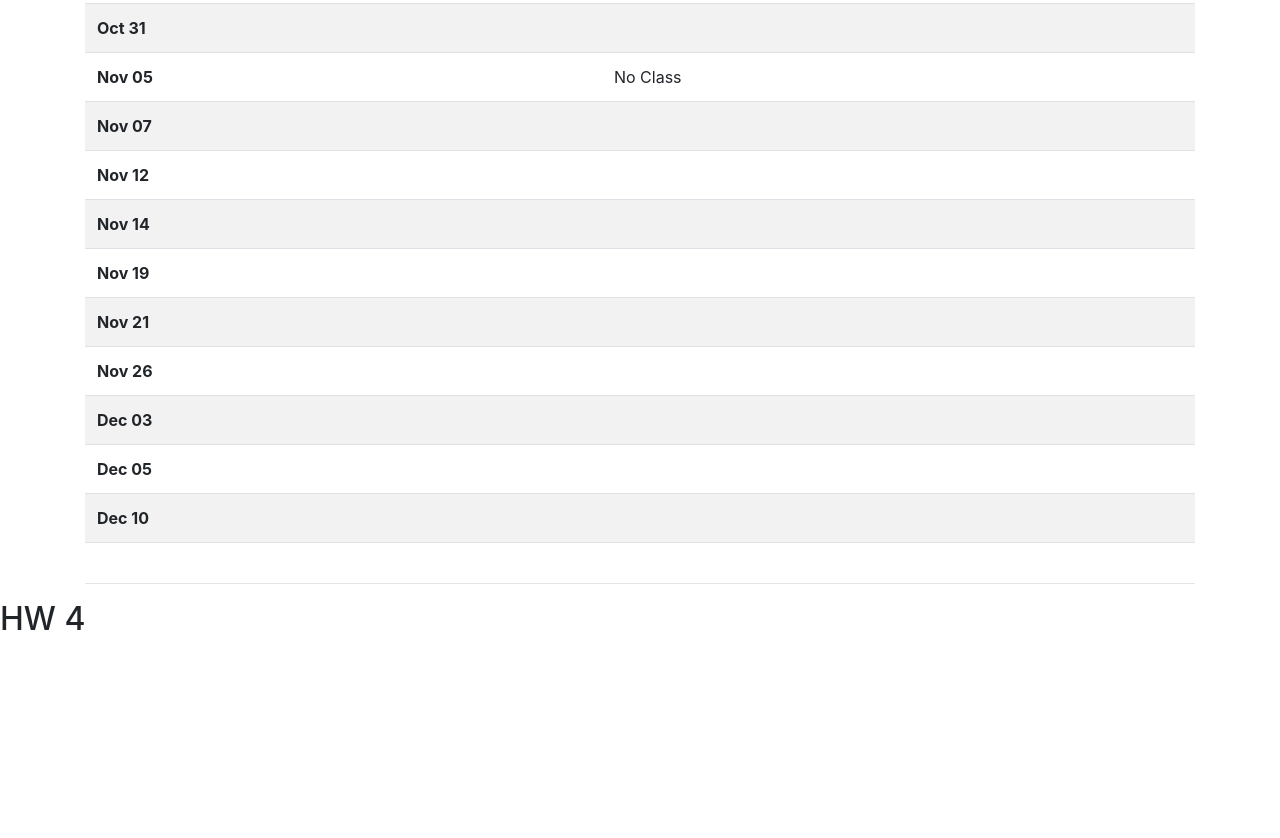
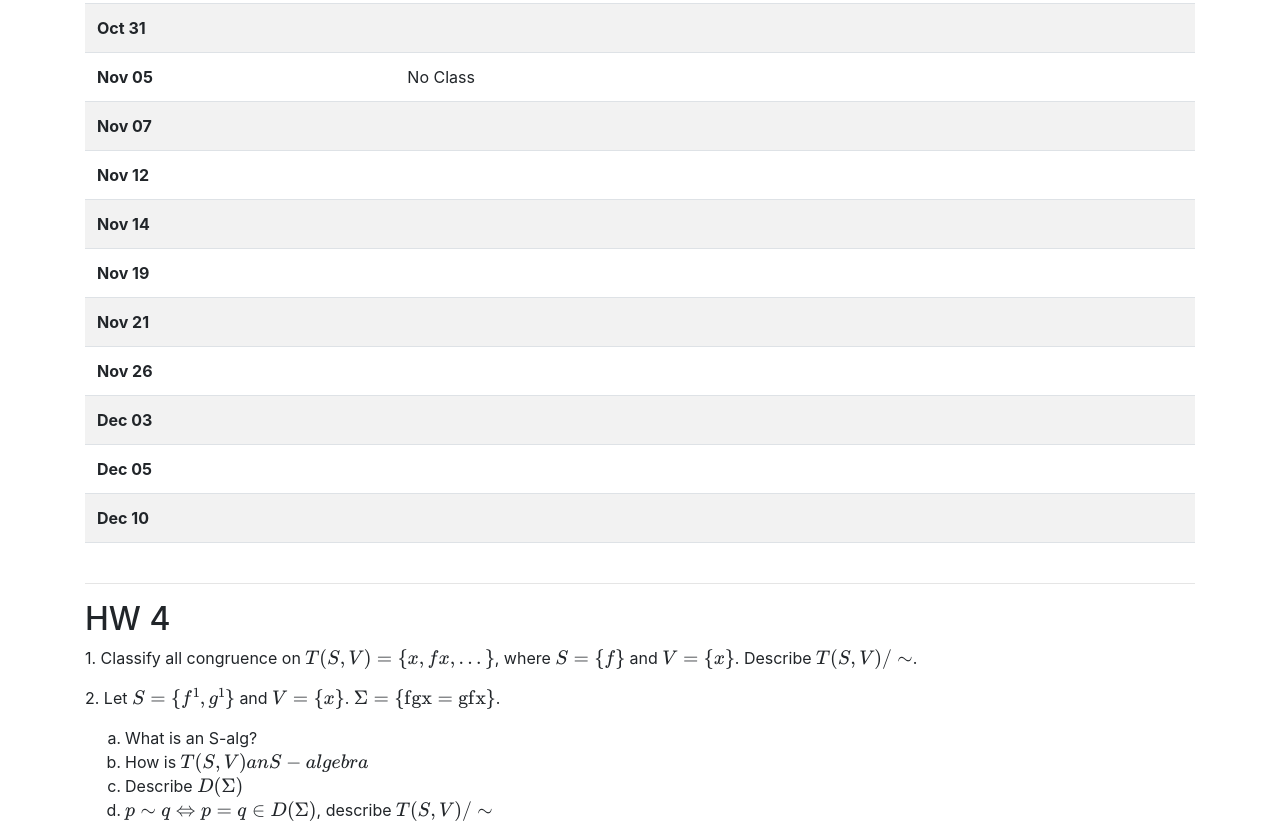
Before and after one commit to dismyth/math190, a plain HTML site: page index.html in a window 1280 px wide. Shown: the part 1236-2074 px from the top of the page. Before the commit the page ends 1890 px from the top, so only its background shows below. Drawn offline with nearby package versions, Linux system fonts and the light colour scheme; some packages are replaced by stand-ins of ours.

Commit message:
Update index.html

```diff
--- a/index.html
+++ b/index.html
@@ -42,11 +42,10 @@
    </script>
     <script type="text/javascript" src="https://cdnjs.cloudflare.com/ajax/libs/mathjax/2.7.1/MathJax.js">
     </script>
-    <script>
-        window.onbeforeunload = function () {
+    <script type="text/javscript">
+        window.onbeforeunload = function() {
             window.scrollTo(0, 0);
         }
-
     </script>
 
     <title>MATH190</title>
@@ -157,7 +156,7 @@
 
                 <tr>
                     <th class="text-left">Oct 03</th>
-                    <td>s-Algera </td>
+                    <td>Examples of S-Algebras </td>
                 </tr>
                 <tr>
                     <th class="text-left">Oct 08</th>
@@ -194,7 +193,7 @@
                 </tr>
                 <tr>
                     <th class="text-left">Nov 05</th>
-                    <td>No Class    </td>
+                    <td>No Class</td>
 
                 <tr>
                     <th class="text-left">Nov 07</th>
@@ -241,10 +240,26 @@
         <hr />
     </div>
 
-    <div class="container"></div>
+    <div class="container">
         <section id="hw">
-        <div class="page-header"><h2>HW 4</h2></div>
-        <p></p>
+            <div class="page-header">
+                <h2>HW 4</h2>
+                <p>
+                    1. Classify all congruence on $T(S,V) = \{x, fx, ...\}$, where $S = \{f\}$ and $V = \{x\}$. Describe
+                    $T(S,V)/\sim$.
+                </p>
+                <p>
+                    2. Let $S = \{f^1, g^1\}$ and $V = \{x\}$. $\Sigma = \{ \text{fgx} = \text{gfx} \}$.
+                <ol type="a">
+                    <li>What is an S-alg?</li>
+                    <li>How is $T(S, V) an S-algebra$</li>
+                    <li>Describe $D(\Sigma)$</li>
+                    <li>$p \sim q \Leftrightarrow p = q \in D(\Sigma)$, describe $T(S, V)/\sim$</li>
+                </ol>
+
+                </p>
+            </div>
+            <p></p>
         </section>
     </div>
 
```
